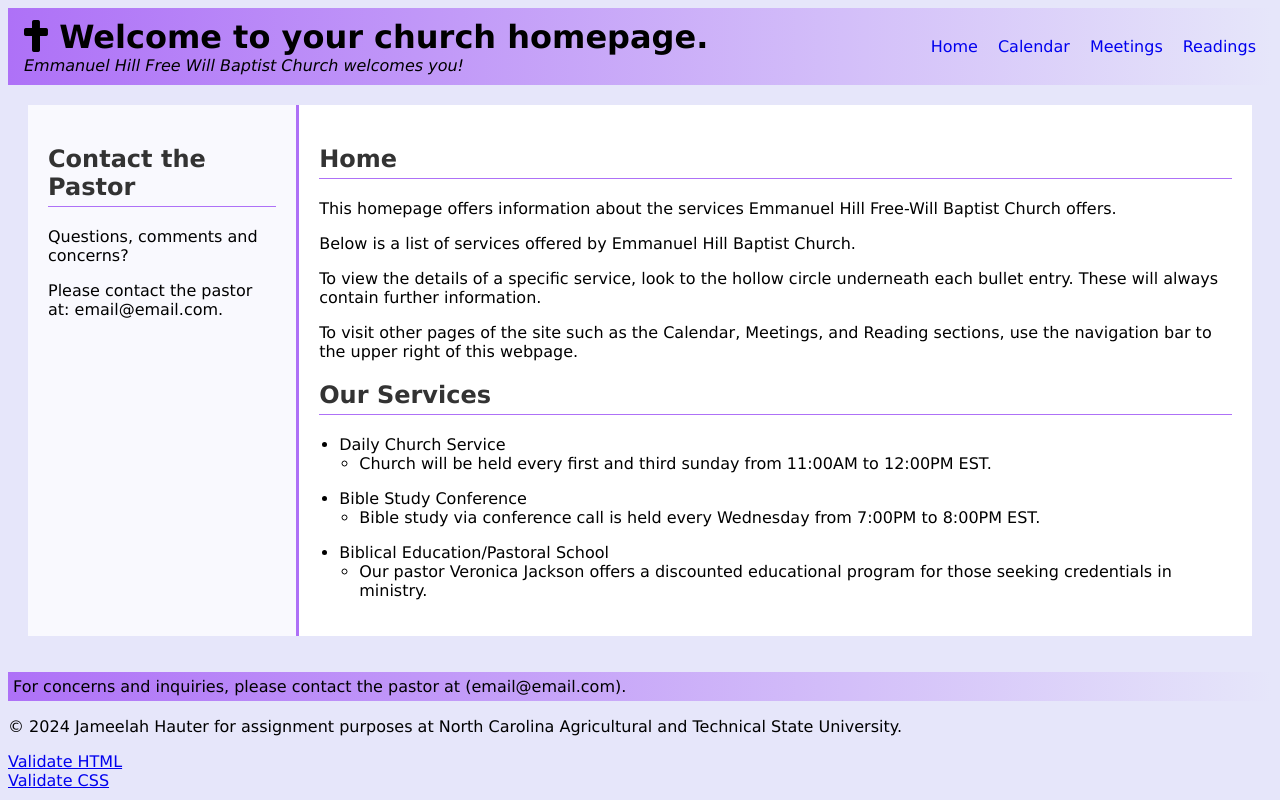
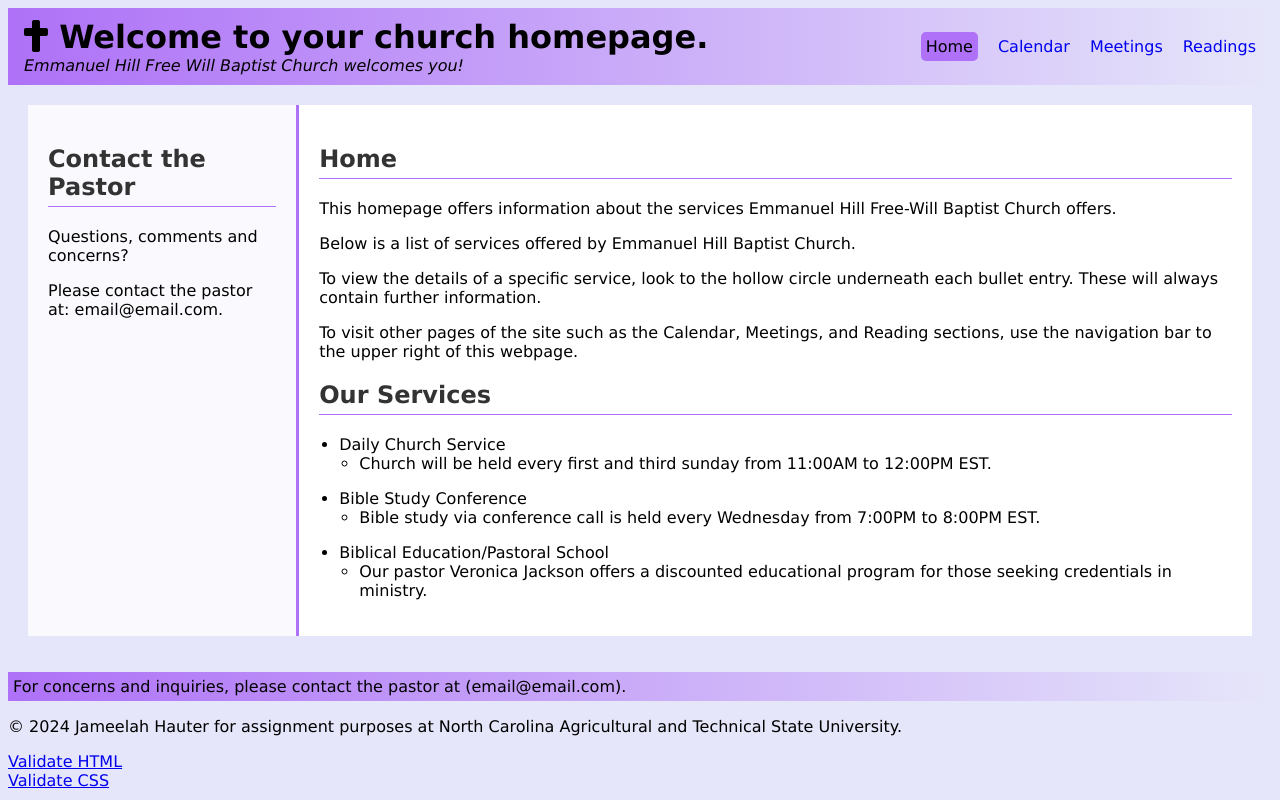
Before and after one commit to jameelah-hauter-ncat/jameelah-hauter-ncat.github.io, a plain HTML site: page project/index.html in a window 1280 px wide. In both pictures the pointer is over the link "Home". Drawn offline with Linux system fonts and the light colour scheme.

Commit message:
Add files via upload

```diff
--- a/project/churchstyle.css
+++ b/project/churchstyle.css
@@ -30,6 +30,14 @@
 
 .nav-links a:focus { /*Same as above; used to clean up the Nav and remove underlines and such.*/
 	outline: none;
+}
+
+.nav-links a:hover {
+  background-color: #AE71F7; /* Purple-er background on hover. */
+  color: black; /* Keep the text color stays black. */
+  padding: 5px; /* increase the padding for easier clicks */
+  border-radius: 5px; /* rounded corners for the new color background */
+  transition: background-color 0.3s ease, color 0.3s ease; /* animated transition thing */
 }
 
 /*note to self: space-between seperates topnav from it's kids aka title-container.*/
```
